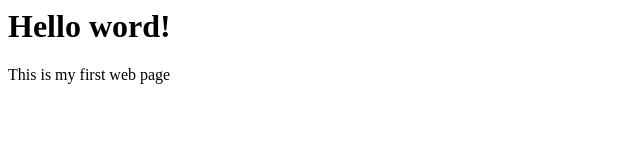
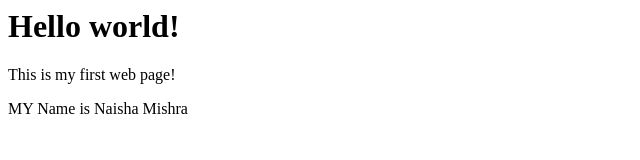
Before and after one commit to NaishaProg/Learn-HTML, a plain HTML site: page index.html in a window 1280 px wide. Shown: the whole page, without its empty margins (0-640 px from the left). Drawn offline with Linux system fonts and the light colour scheme.

Commit message:
Update index.html

```diff
--- a/index.html
+++ b/index.html
@@ -4,8 +4,9 @@
   <title>My first web Page</title>
     <?head>
     <body>
-      <h1>Hello word!</h1>
-      <p> This is my first web page</p>
+      <h1>Hello world!</h1>
+      <p> This is my first web page!</p>
+      <p>MY Name is Naisha Mishra</p>
       </body>
   </head>
   </html>
```
